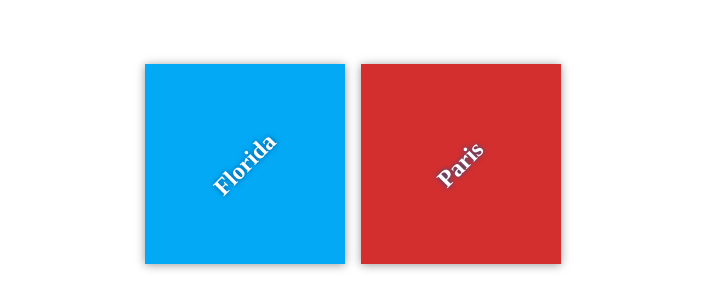
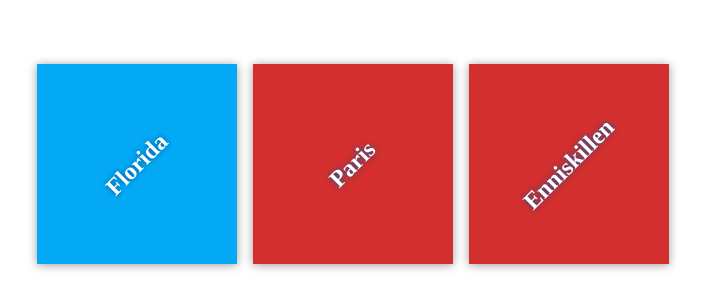
Before and after one commit to StephenMoir/my-travel-plans, a plain HTML site: page my-travel-plans/index.html in a window 1280 px wide. Shown: the part 236-544 px from the top of the page, without its empty margins (287-992 px from the left). Drawn offline with Linux system fonts and the light colour scheme.

Commit message:
New destination

```diff
--- a/my-travel-plans/index.html
+++ b/my-travel-plans/index.html
@@ -17,6 +17,9 @@
             <div class="destination" id="paris">
                 <h2>Paris</h2>
             </div>
+            <div class="destination" id="paris">
+                <h2>Enniskillen</h2>
+            </div>
         </div>
     </div>
 
```
